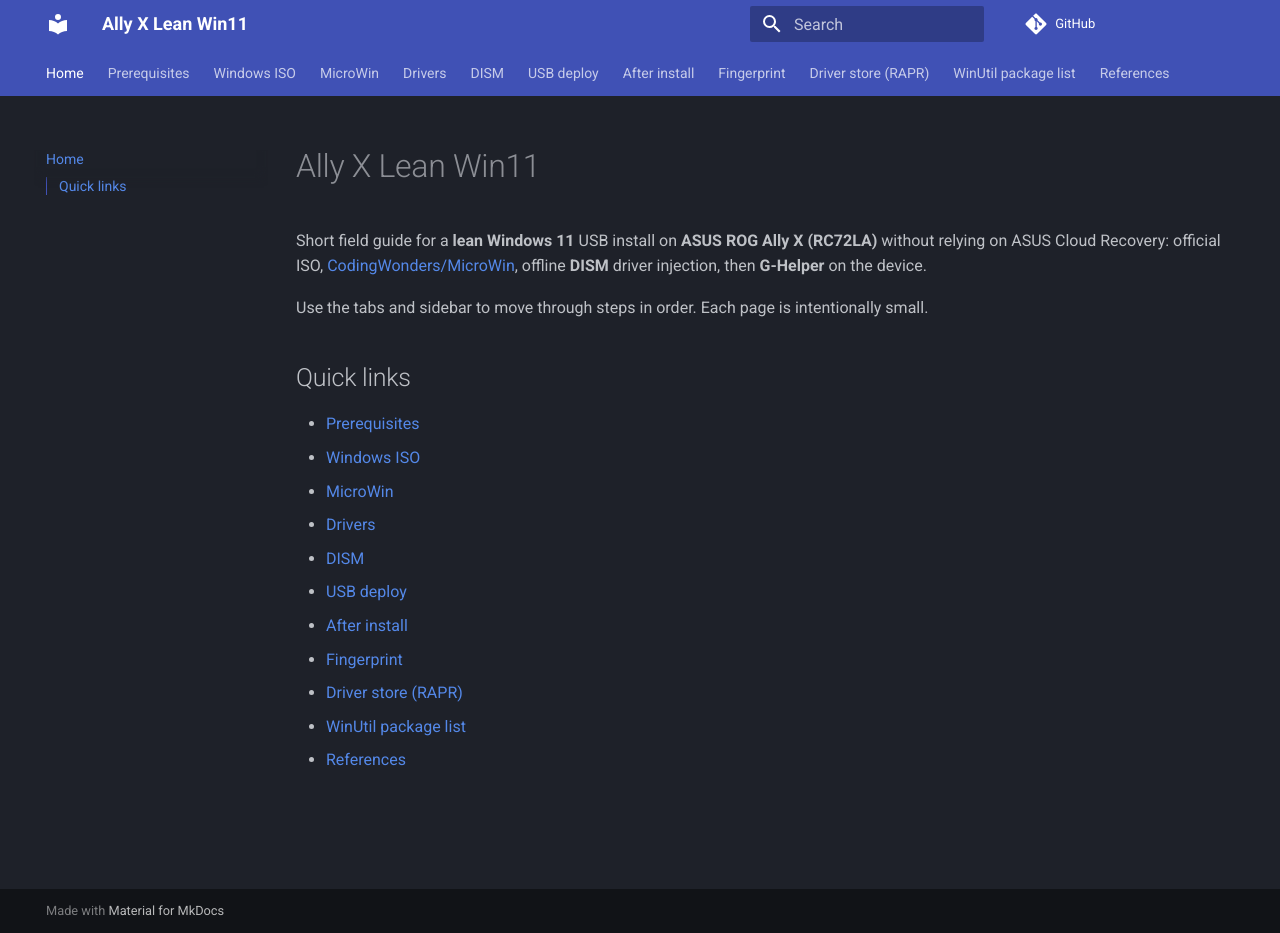
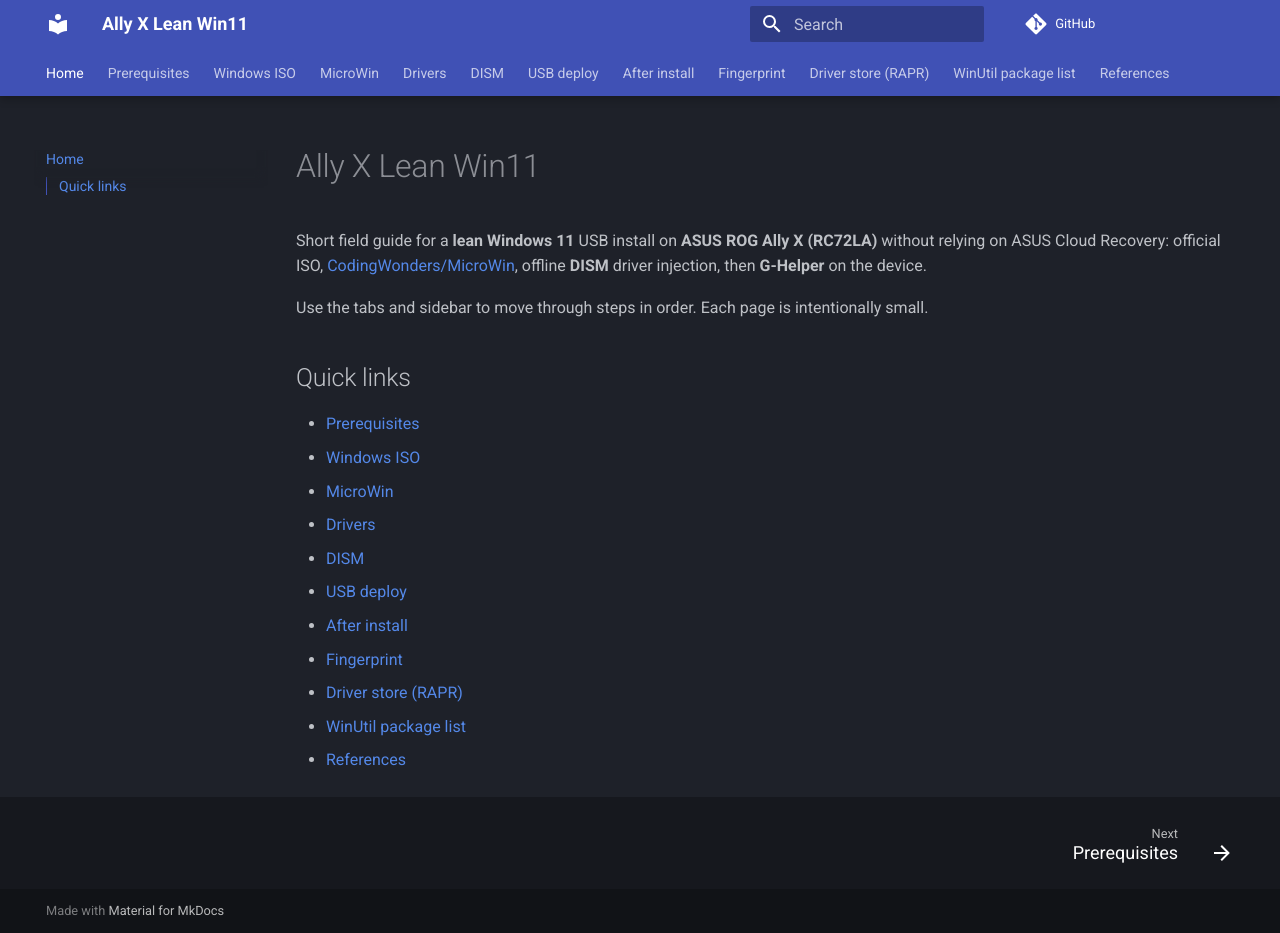
Before and after one commit to emilwojcik93/rog-allyx-rc72la-win11-manual, an MkDocs documentation site: the page built from docs/index.md, in a window 1280 px wide and 933 px high. Built offline with MkDocs 1.6.1 and Material for MkDocs 9.7.7, drawn with Linux system fonts in a browser that asks for light colours; comment, search, counter and statistics services are not loaded.

Commit message:
MkDocs: footer prev/next nav and sticky section tabs
Co-authored-by: Cursor <cursoragent@cursor.com>

```diff
--- a/mkdocs.yml
+++ b/mkdocs.yml
@@ -19,6 +19,10 @@ theme:
     - toc.follow
     # Optional: URL hash updates as you scroll past headings (shareable deep links).
     - navigation.tracking
+    # Bottom of page: previous / next doc in nav order (uses page titles from `nav`).
+    - navigation.footer
+    # Top tabs stay visible while scrolling (main sections always one click away).
+    - navigation.tabs.sticky
     - content.code.copy
     - search.suggest
 
```
